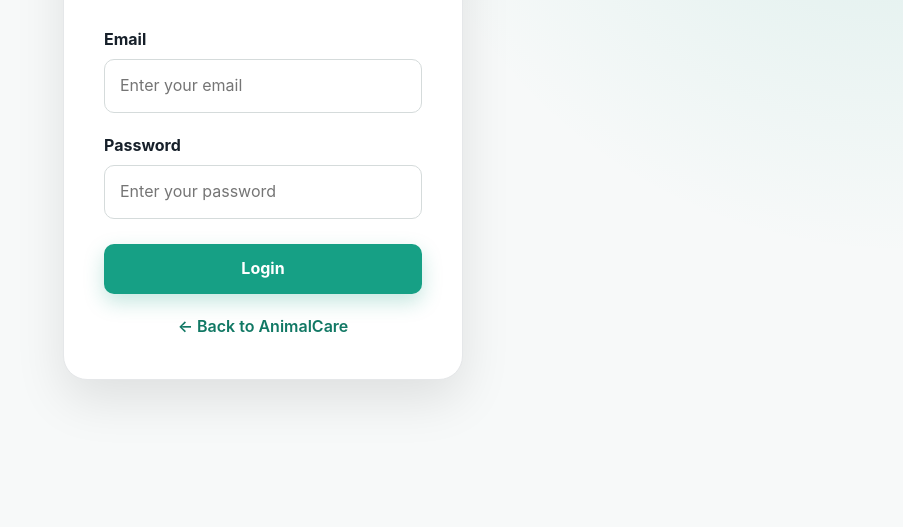
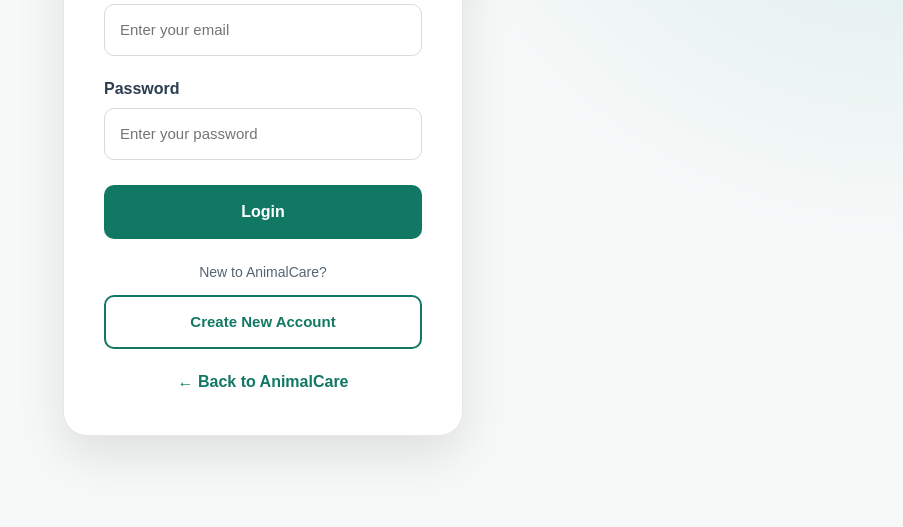
Before and after one commit to vaibhavv0101/AnimalCare-v2, a website: page frontend/login.html in a window 1280 px wide. Shown: the part 273-800 px from the top of the page, without its empty margins (377-1280 px from the left). Drawn offline with Linux system fonts and the light colour scheme.

Commit message:
Add registration option to login page

```diff
--- a/frontend/login.html
+++ b/frontend/login.html
@@ -2,7 +2,6 @@
 <html lang="en">
 
 <head>
-
     <meta charset="UTF-8">
 
     <meta
@@ -18,9 +17,13 @@
     >
 
     <style>
+        * {
+            box-sizing: border-box;
+        }
 
         body {
             min-height: 100vh;
+            margin: 0;
 
             display: flex;
             align-items: center;
@@ -33,20 +36,18 @@
                     transparent 35%
                 ),
                 #f7f9f9;
+
+            font-family: Arial, sans-serif;
         }
-
 
         .login-wrapper {
             width: 100%;
             max-width: 450px;
-
             padding: 25px;
         }
 
-
         .login-card {
             background: white;
-
             padding: 40px;
 
             border-radius: 24px;
@@ -58,19 +59,16 @@
             border: 1px solid #e5e7e9;
         }
 
-
         .login-logo {
             text-align: center;
 
             font-size: 1.8rem;
-
             font-weight: 800;
 
             color: #117864;
 
             margin-bottom: 10px;
         }
-
 
         .login-subtitle {
             text-align: center;
@@ -80,11 +78,9 @@
             margin-bottom: 30px;
         }
 
-
         .form-group {
             margin-bottom: 20px;
         }
-
 
         .form-group label {
             display: block;
@@ -92,8 +88,9 @@
             margin-bottom: 7px;
 
             font-weight: 700;
+
+            color: #2c3e50;
         }
-
 
         .form-group input {
             width: 100%;
@@ -101,24 +98,41 @@
             padding: 13px 15px;
 
             border: 1px solid #d5dbdb;
-
             border-radius: 10px;
 
             outline: none;
+
+            font-size: 15px;
         }
-
 
         .form-group input:focus {
             border-color: #16a085;
         }
 
-
         .login-button {
             width: 100%;
 
             margin-top: 5px;
+
+            padding: 14px;
+
+            border: none;
+            border-radius: 10px;
+
+            background: #117864;
+            color: white;
+
+            font-size: 16px;
+            font-weight: 700;
+
+            cursor: pointer;
+
+            transition: 0.2s;
         }
 
+        .login-button:hover {
+            background: #0e6655;
+        }
 
         .message {
             margin-top: 18px;
@@ -132,7 +146,6 @@
             text-align: center;
         }
 
-
         .message.error {
             display: block;
 
@@ -141,7 +154,6 @@
             color: #c0392b;
         }
 
-
         .message.success {
             display: block;
 
@@ -149,7 +161,6 @@
 
             color: #1e8449;
         }
-
 
         .back-link {
             display: block;
@@ -161,57 +172,98 @@
             color: #117864;
 
             font-weight: 600;
+
+            text-decoration: none;
         }
 
+        .back-link:hover {
+            text-decoration: underline;
+        }
 
         .loading-button {
             opacity: 0.7;
 
             pointer-events: none;
         }
+        /* ==========================================
+   NEW USER REGISTRATION
+========================================== */
 
+.register-section {
+    margin-top: 22px;
+    text-align: center;
+}
+
+.register-section p {
+    margin: 0 0 12px 0;
+    color: #566573;
+    font-size: 14px;
+}
+
+.register-button {
+    display: block;
+    width: 100%;
+    padding: 13px 15px;
+
+    background: #ffffff;
+    color: #117864;
+
+    border: 2px solid #117864;
+    border-radius: 10px;
+
+    text-decoration: none;
+
+    font-size: 15px;
+    font-weight: 700;
+
+    cursor: pointer;
+
+    transition:
+        background 0.2s ease,
+        color 0.2s ease,
+        transform 0.2s ease;
+}
+
+.register-button:hover {
+    background: #117864;
+    color: #ffffff;
+
+    transform: translateY(-1px);
+}
     </style>
-
 </head>
 
 
 <body>
 
-
 <div class="login-wrapper">
 
     <div class="login-card">
 
-
-        <!-- LOGO -->
+        <!-- ==========================================
+             LOGO
+        =========================================== -->
 
         <div class="login-logo">
-
             🐾 AnimalCare
-
         </div>
 
-
         <p class="login-subtitle">
-
             Sign in to your AnimalCare account
-
         </p>
 
 
-        <!-- LOGIN FORM -->
+        <!-- ==========================================
+             LOGIN FORM
+        =========================================== -->
 
         <form id="loginForm">
-
 
             <div class="form-group">
 
                 <label for="email">
-
                     Email
-
                 </label>
-
 
                 <input
                     type="email"
@@ -227,11 +279,8 @@
             <div class="form-group">
 
                 <label for="password">
-
                     Password
-
                 </label>
-
 
                 <input
                     type="password"
@@ -244,21 +293,30 @@
             </div>
 
 
+            <!-- LOGIN BUTTON -->
+
             <button
                 type="submit"
                 id="loginButton"
-                class="btn btn-primary login-button"
+                class="login-button"
             >
-
                 Login
-
             </button>
 
+        </form>
+<!-- NEW USER REGISTRATION -->
 
-        </form>
+<div class="register-section">
+    <p>New to AnimalCare?</p>
 
+    <a href="register.html" class="register-button">
+        Create New Account
+    </a>
+</div>
 
-        <!-- MESSAGE -->
+        <!-- ==========================================
+             LOGIN MESSAGE
+        =========================================== -->
 
         <div
             id="message"
@@ -266,33 +324,32 @@
         ></div>
 
 
-        <!-- BACK -->
+        <!-- ==========================================
+             BACK TO WEBSITE
+        =========================================== -->
 
         <a
             href="index.html"
             class="back-link"
         >
-
             ← Back to AnimalCare
-
         </a>
-
 
     </div>
 
 </div>
 
 
-<!-- ========================================================
-     API SCRIPT
-========================================================= -->
+<!-- ================================================
+     ANIMALCARE API
+================================================ -->
 
-<script src="js/api.js"></script>
+<script src="js/api.js"> </script>
 
 
-<!-- ========================================================
+<!-- ================================================
      LOGIN SCRIPT
-========================================================= -->
+================================================ -->
 
 <script>
 
@@ -306,26 +363,22 @@
     document.getElementById("message");
 
 
-// ========================================================
+// ==================================================
 // MESSAGE FUNCTION
-// ========================================================
+// ==================================================
 
-function showMessage(
-    text,
-    type
-) {
+function showMessage(text, type) {
 
     message.textContent = text;
 
     message.className =
         `message ${type}`;
-
 }
 
 
-// ========================================================
+// ==================================================
 // LOGIN
-// ========================================================
+// ==================================================
 
 loginForm.addEventListener(
     "submit",
@@ -333,6 +386,10 @@
 
         event.preventDefault();
 
+
+        // ==========================================
+        // GET USER INPUT
+        // ==========================================
 
         const email =
             document
@@ -347,6 +404,10 @@
                 .value;
 
 
+        // ==========================================
+        // VALIDATION
+        // ==========================================
+
         if (!email || !password) {
 
             showMessage(
@@ -358,7 +419,9 @@
         }
 
 
-        // Disable button
+        // ==========================================
+        // DISABLE LOGIN BUTTON
+        // ==========================================
 
         loginButton.disabled = true;
 
@@ -378,10 +441,9 @@
 
         try {
 
-
-            // =================================================
-            // CALL BACKEND LOGIN
-            // =================================================
+            // ======================================
+            // CALL BACKEND LOGIN API
+            // ======================================
 
             const data =
                 await login(
@@ -396,9 +458,9 @@
             );
 
 
-            // =================================================
-            // VERIFY RESPONSE
-            // =================================================
+            // ======================================
+            // VERIFY BACKEND RESPONSE
+            // ======================================
 
             if (
                 !data ||
@@ -414,9 +476,9 @@
             }
 
 
-            // =================================================
-            // EXPLICITLY SAVE TOKEN
-            // =================================================
+            // ======================================
+            // SAVE ACCESS TOKEN
+            // ======================================
 
             localStorage.setItem(
                 "access_token",
@@ -424,9 +486,9 @@
             );
 
 
-            // =================================================
-            // SAVE USER
-            // =================================================
+            // ======================================
+            // SAVE USER INFORMATION
+            // ======================================
 
             if (data.user) {
 
@@ -439,9 +501,9 @@
             }
 
 
-            // =================================================
-            // VERIFY TOKEN
-            // =================================================
+            // ======================================
+            // VERIFY TOKEN WAS SAVED
+            // ======================================
 
             const savedToken =
                 localStorage.getItem(
@@ -465,9 +527,9 @@
             }
 
 
-            // =================================================
-            // SUCCESS
-            // =================================================
+            // ======================================
+            // LOGIN SUCCESS
+            // ======================================
 
             showMessage(
                 "Login successful! Redirecting...",
@@ -475,33 +537,61 @@
             );
 
 
-            // Redirect based on logged-in user's role
-            setTimeout(function() {
+            // ======================================
+            // REDIRECT BASED ON USER ROLE
+            // ======================================
 
-                const user = JSON.parse(
-                    localStorage.getItem("user") || "{}"
+            setTimeout(
+                function() {
+
+                    const user =
+                        JSON.parse(
+                            localStorage.getItem("user") ||
+                            "{}"
                         );
 
-                const role = String(
+
+                    const role =
+                        String(
                             user.role || ""
-                ).trim().toLowerCase();
+                        )
+                        .trim()
+                        .toLowerCase();
 
-                console.log("REDIRECT USER:", user);
-                console.log("REDIRECT ROLE:", role);
 
+                    console.log(
+                        "REDIRECT USER:",
+                        user
+                    );
+
+                    console.log(
+                        "REDIRECT ROLE:",
+                        role
+                    );
+
+
+                    // ADMIN
                     if (role === "admin") {
+
                         window.location.href =
                             "./admin-dashboard.html";
-                } else {
+
+                    }
+
+                    // NORMAL USER
+                    else {
+
                         window.location.href =
                             "./index.html";
+
                     }
 
-            }, 700);
+                },
+                700
+            );
 
 
         } catch (error) {
-
 
             console.error(
                 "LOGIN ERROR:",
@@ -516,10 +606,11 @@
             );
 
 
-            // Re-enable button
+            // ======================================
+            // ENABLE LOGIN BUTTON AGAIN
+            // ======================================
 
-            loginButton.disabled =
-                false;
+            loginButton.disabled = false;
 
             loginButton.classList.remove(
                 "loading-button"
@@ -527,15 +618,12 @@
 
             loginButton.textContent =
                 "Login";
-
         }
-
     }
 );
 
+
 </script>
 
-
 </body>
-
 </html>
```
Lines whose indentation alone changed are shown as unchanged.
